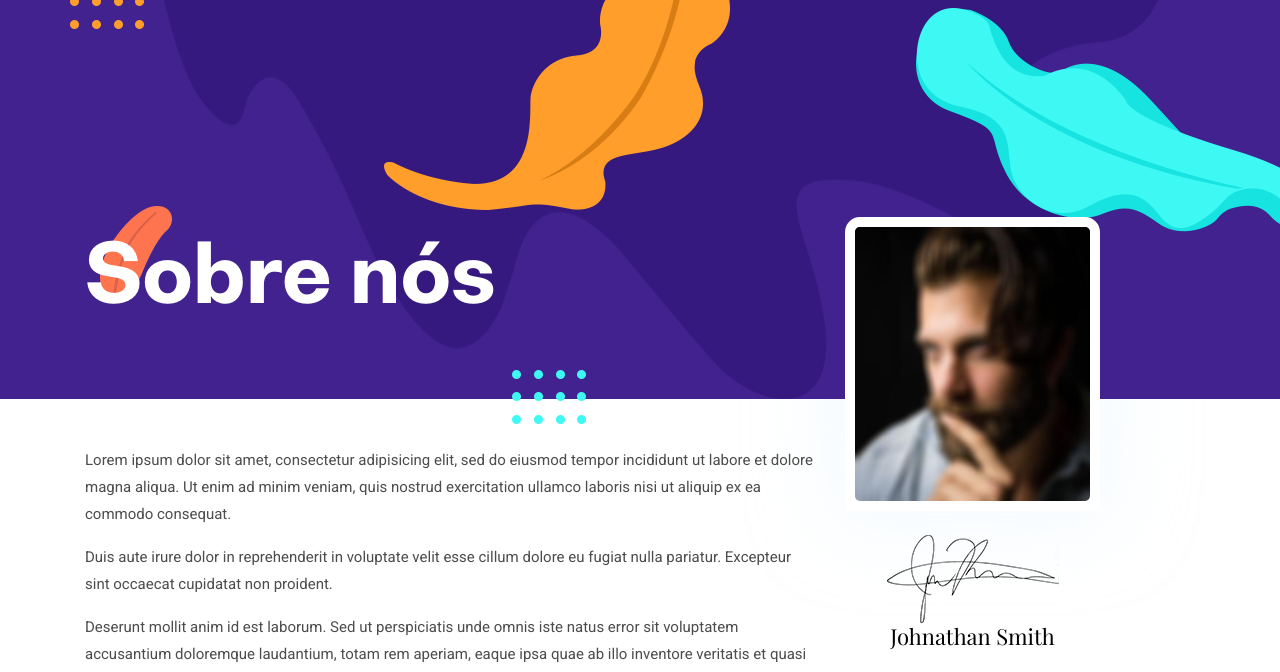
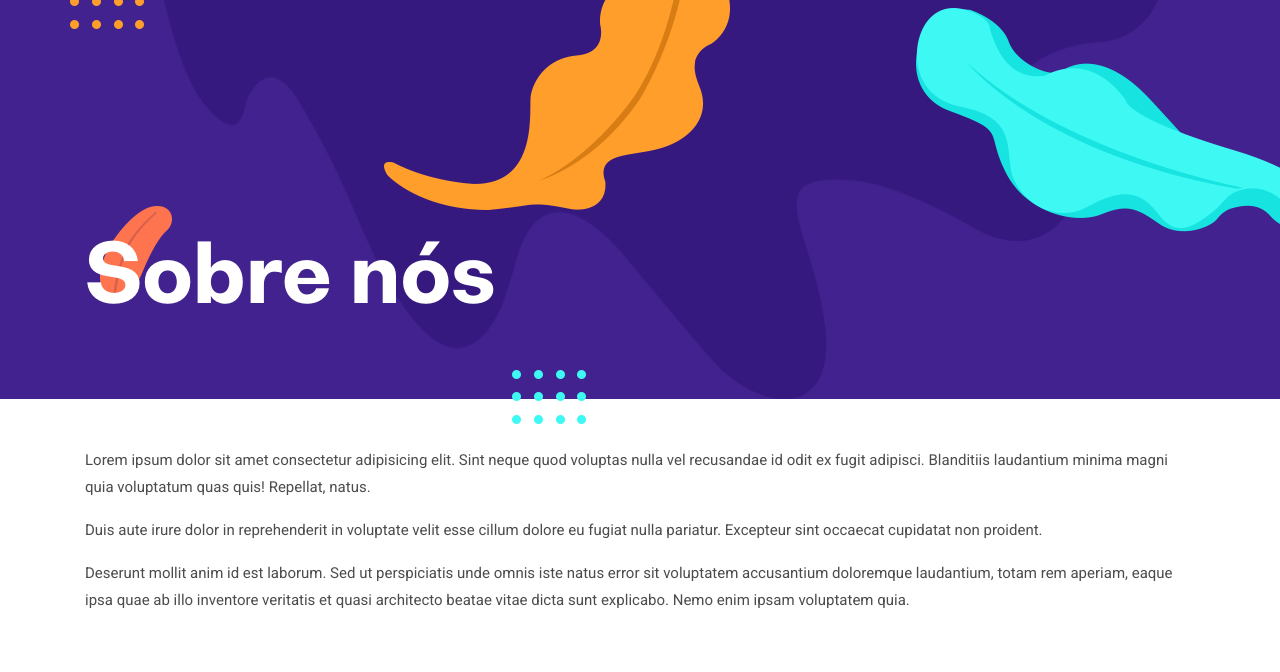
Before and after one commit to PiThiLuMa/Livro-digital, a plain HTML site: page about.html in a window 1280 px wide. Shown: the part 125-797 px from the top of the page. Drawn offline with nearby package versions, Linux system fonts and the light colour scheme.

Commit message:
1° versão site livro digital

```diff
--- a/about.html
+++ b/about.html
@@ -81,27 +81,13 @@
 <!-- /page title -->
 
 <!-- about -->
-<section class="section pt-5">
+<section class="section-2 pt-5">
   <div class="container">
-    <div class="row">
-      <div class="col-md-8">
-        <p>Lorem ipsum dolor sit amet, consectetur adipisicing elit, sed do eiusmod tempor incididunt ut labore et
-          dolore magna aliqua. Ut enim ad minim veniam, quis nostrud exercitation ullamco laboris nisi ut aliquip ex ea
-          commodo consequat.</p>
-        <p>Duis aute irure dolor in reprehenderit in voluptate velit esse cillum dolore eu fugiat nulla pariatur.
-          Excepteur sint occaecat cupidatat non proident.</p>
-        <p>Deserunt mollit anim id est laborum. Sed ut perspiciatis unde omnis iste natus error sit voluptatem
+    <p>Lorem ipsum dolor sit amet consectetur adipisicing elit. Sint neque quod voluptas nulla vel recusandae id odit ex fugit adipisci. Blanditiis laudantium minima magni quia voluptatum quas quis! Repellat, natus.</p>
+    <p>Duis aute irure dolor in reprehenderit in voluptate velit esse cillum dolore eu fugiat nulla pariatur. Excepteur sint occaecat cupidatat non proident.</p>
+    <p>Deserunt mollit anim id est laborum. Sed ut perspiciatis unde omnis iste natus error sit voluptatem
           accusantium doloremque laudantium, totam rem aperiam, eaque ipsa quae ab illo inventore veritatis et quasi
           architecto beatae vitae dicta sunt explicabo. Nemo enim ipsam voluptatem quia.</p>
-      </div>
-      <div class="col-md-4 text-center drag-lg-top">
-        <div class="shadow-down mb-4">
-          <img src="images/about/author.jpg" alt="author" class="img-fluid w-100 rounded-lg border-thick border-white">
-        </div>
-        <img src="images/about/signature.png" alt="signature" class="img-fluid">
-        <h4>Johnathan Smith</h4>
-      </div>
-    </div>
   </div>
 </section>
 <!-- /about -->
--- a/css/style.css
+++ b/css/style.css
@@ -213,6 +213,11 @@ a:hover {
 .section {
   padding-top: 80px;
   padding-bottom: 80px;
+}
+
+.section-2 {
+  padding-top: 50px;
+  padding-bottom: 50px;
 }
 
 .section-title {
```
